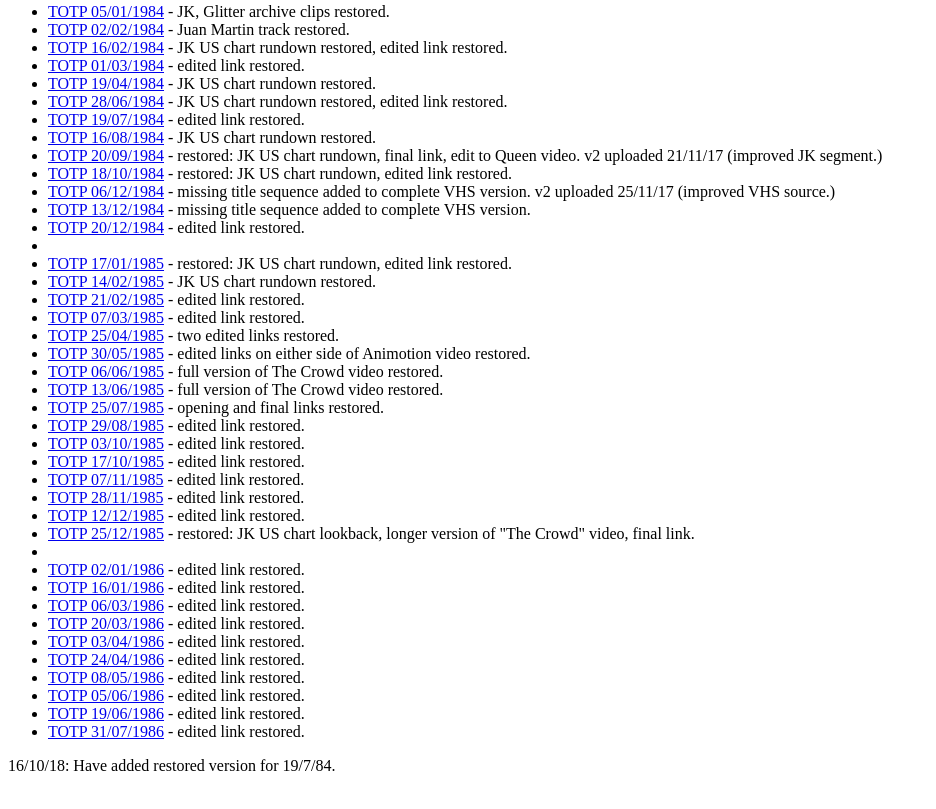
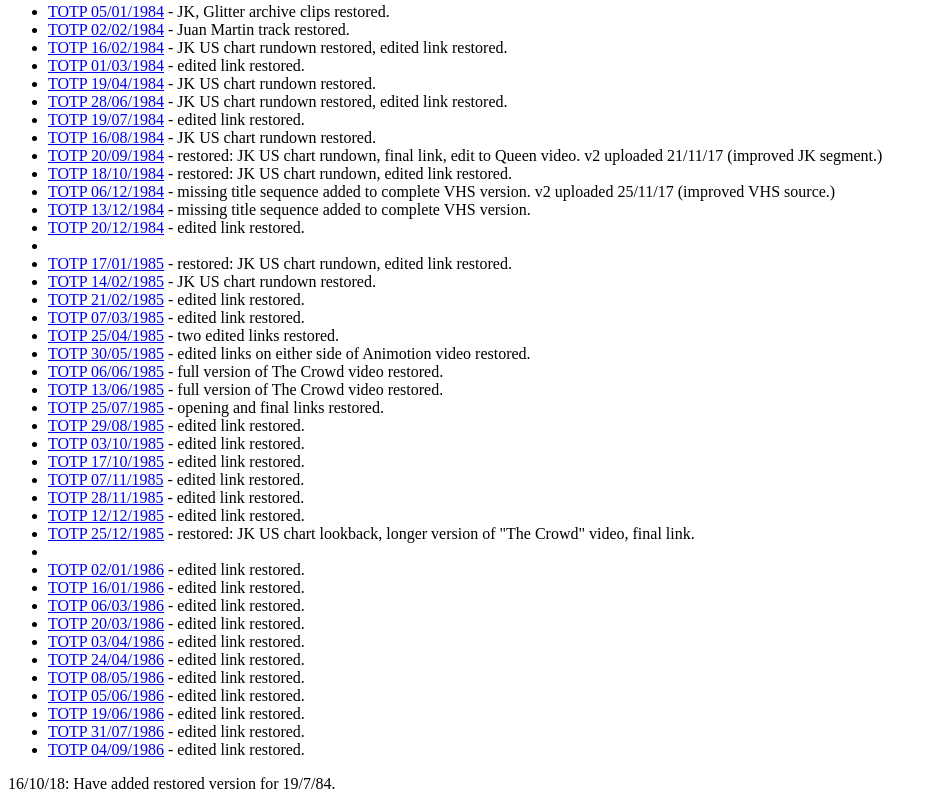
Before and after one commit to drykid/drykid.github.io, a plain HTML site: page index.html in a window 1280 px wide. Shown: the part 653-1462 px from the top of the page, without its empty margins (0-936 px from the left). Drawn offline with Linux system fonts and the light colour scheme.

Commit message:
Update index.html

```diff
--- a/index.html
+++ b/index.html
@@ -77,6 +77,7 @@
 <li><a href="https://we.tl/t-Gurv6BVF9K">TOTP 05/06/1986</a> - edited link restored.</li>
 <li><a href="https://we.tl/t-2bN0ly8V7l">TOTP 19/06/1986</a> - edited link restored.</li>
 <li><a href="https://we.tl/t-acq5XnihO7">TOTP 31/07/1986</a> - edited link restored.</li>
+<li><a href="https://we.tl/t-MGbC7DBevU">TOTP 04/09/1986</a> - edited link restored.</li>
 </ul>
   <p>16/10/18: Have added restored version for 19/7/84.</p>
 </BODY>
```
